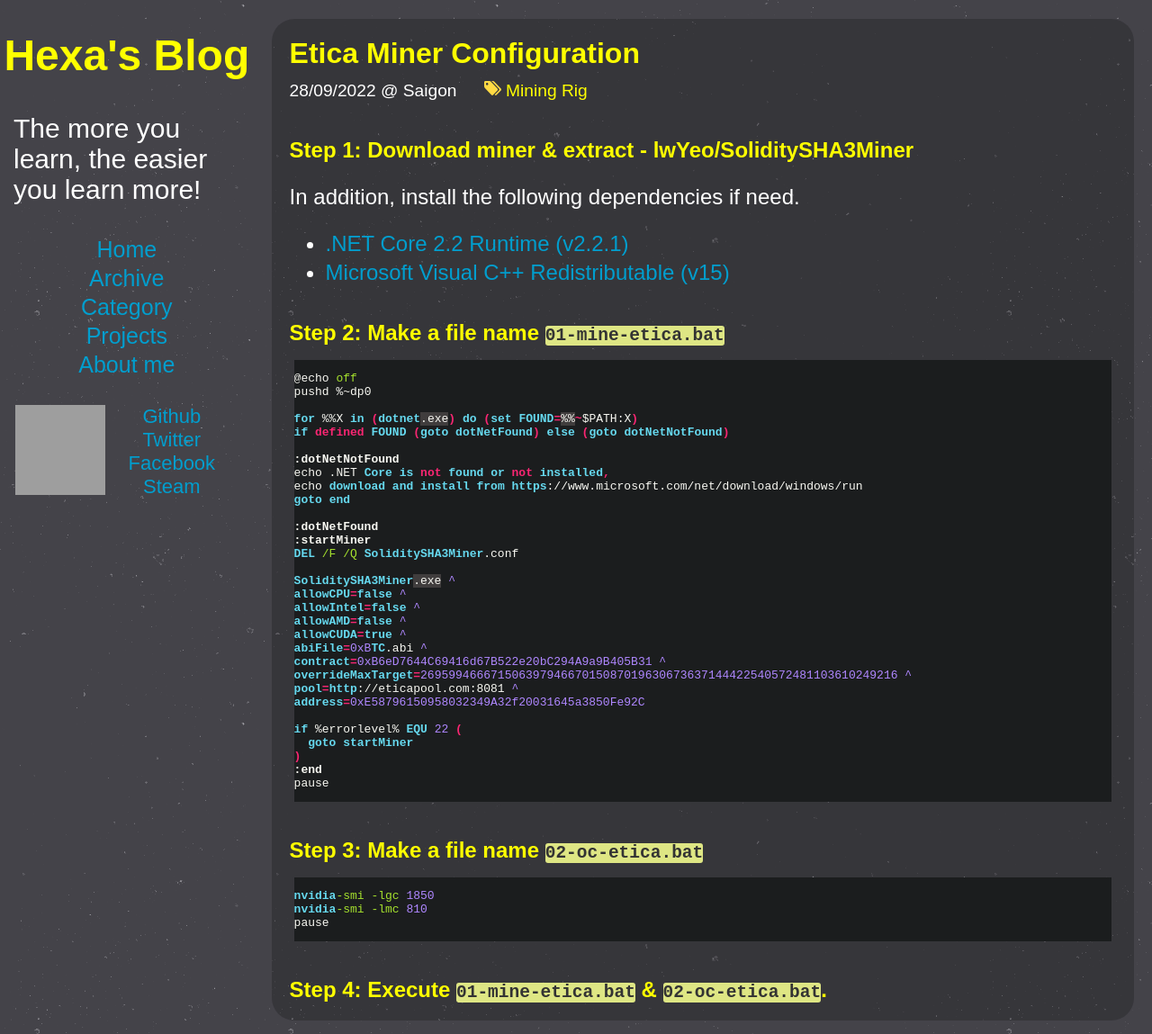
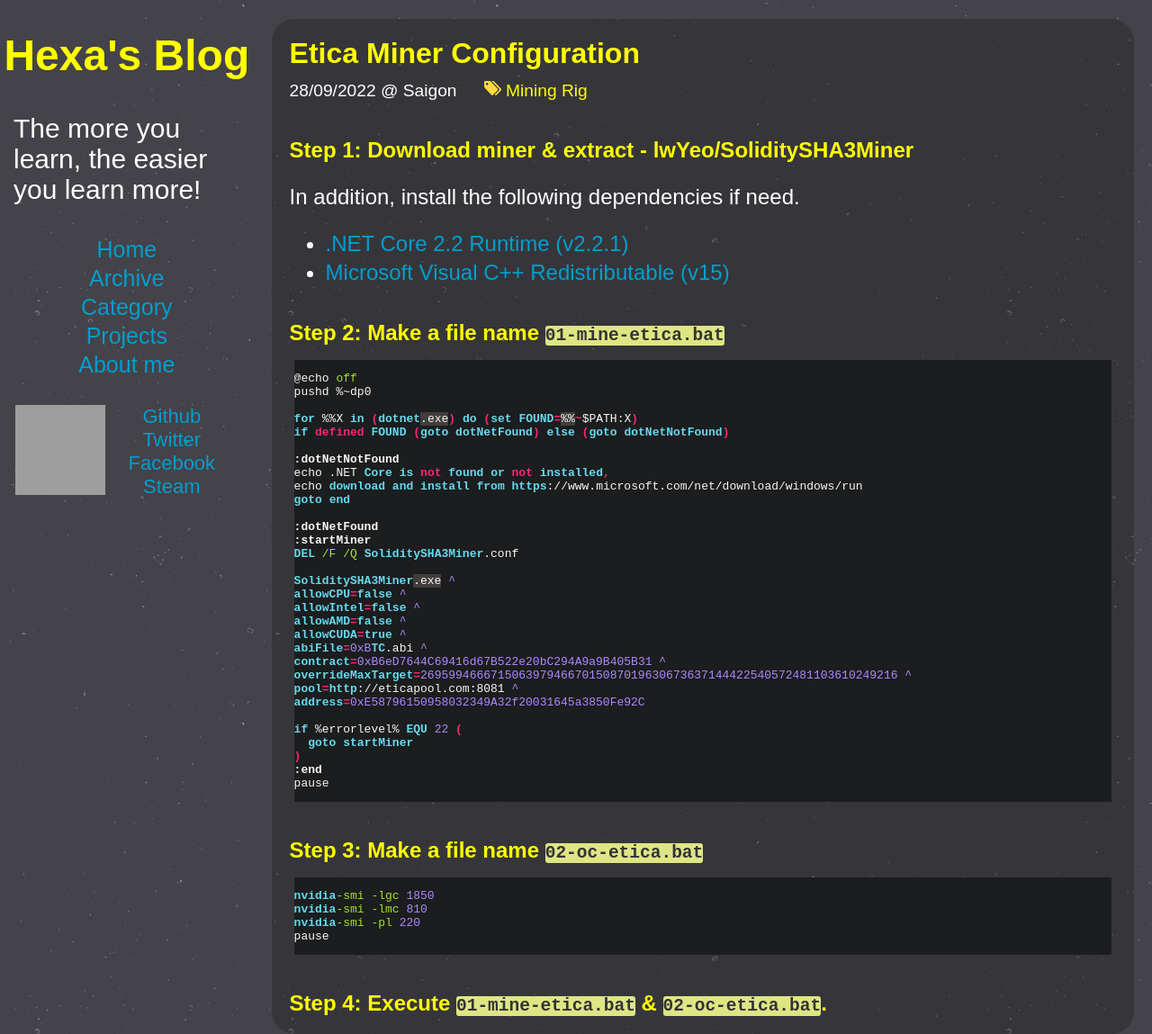
Before and after one commit to nguyenvinhlinh/nguyenvinhlinh.github.io, a Jekyll site: the page built from _posts/2022-09-27-Etica-Miner-Configuration.md, in a window 1280 px wide. Shown: the whole page at 90% size. Built offline with Jekyll 4.4.1, drawn with Linux system fonts in a browser that asks for light colours; grey boxes are pictures that could not be loaded.

Commit message:
add powerlimit

```diff
--- a/_posts/2022-09-27-Etica-Miner-Configuration.md
+++ b/_posts/2022-09-27-Etica-Miner-Configuration.md
@@ -58,6 +58,7 @@ pause
 {% highlight bat %}
 nvidia-smi -lgc 1850
 nvidia-smi -lmc 810
+nvidia-smi -pl 220
 pause
 {% endhighlight %}
 
```
